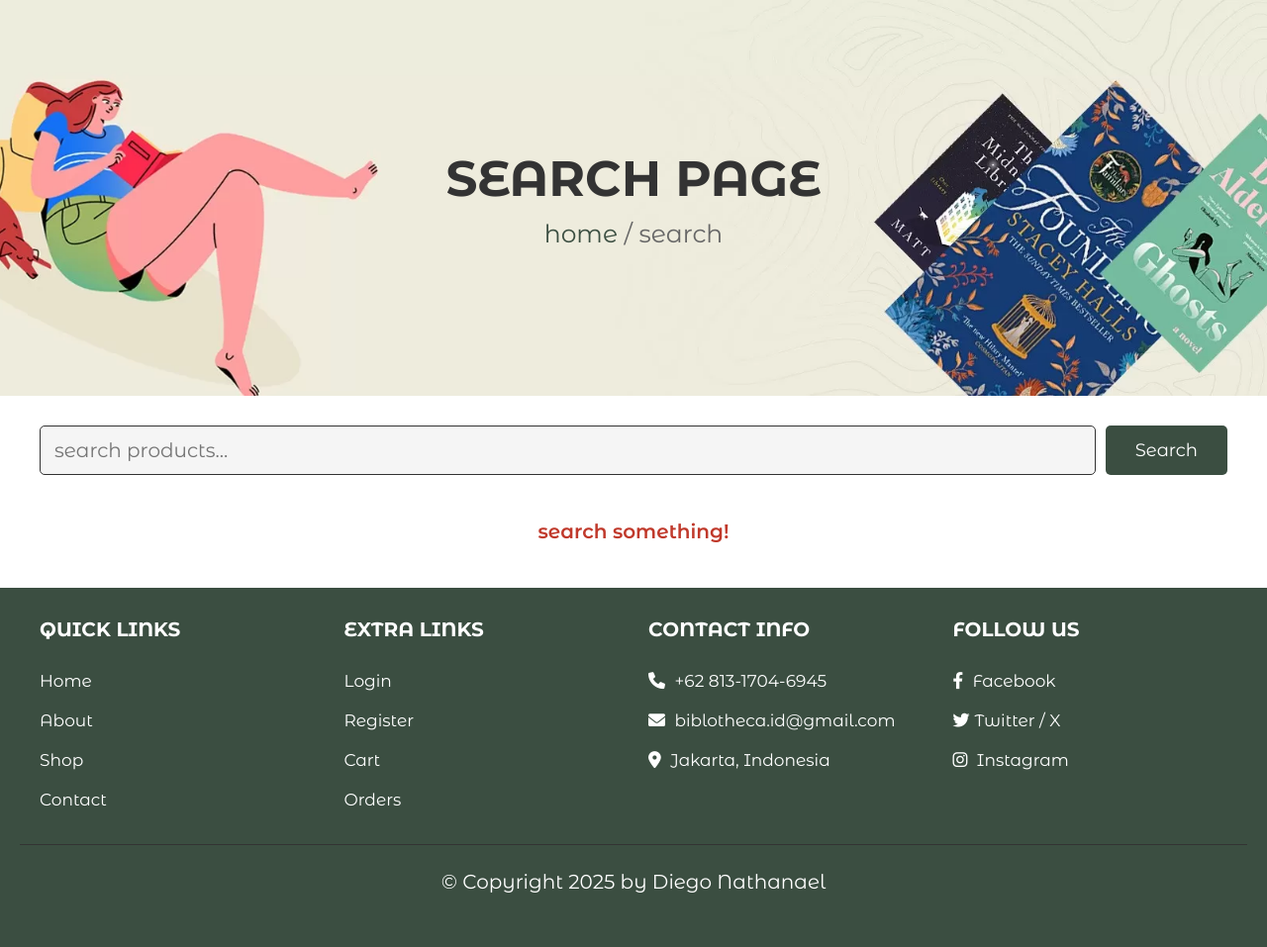
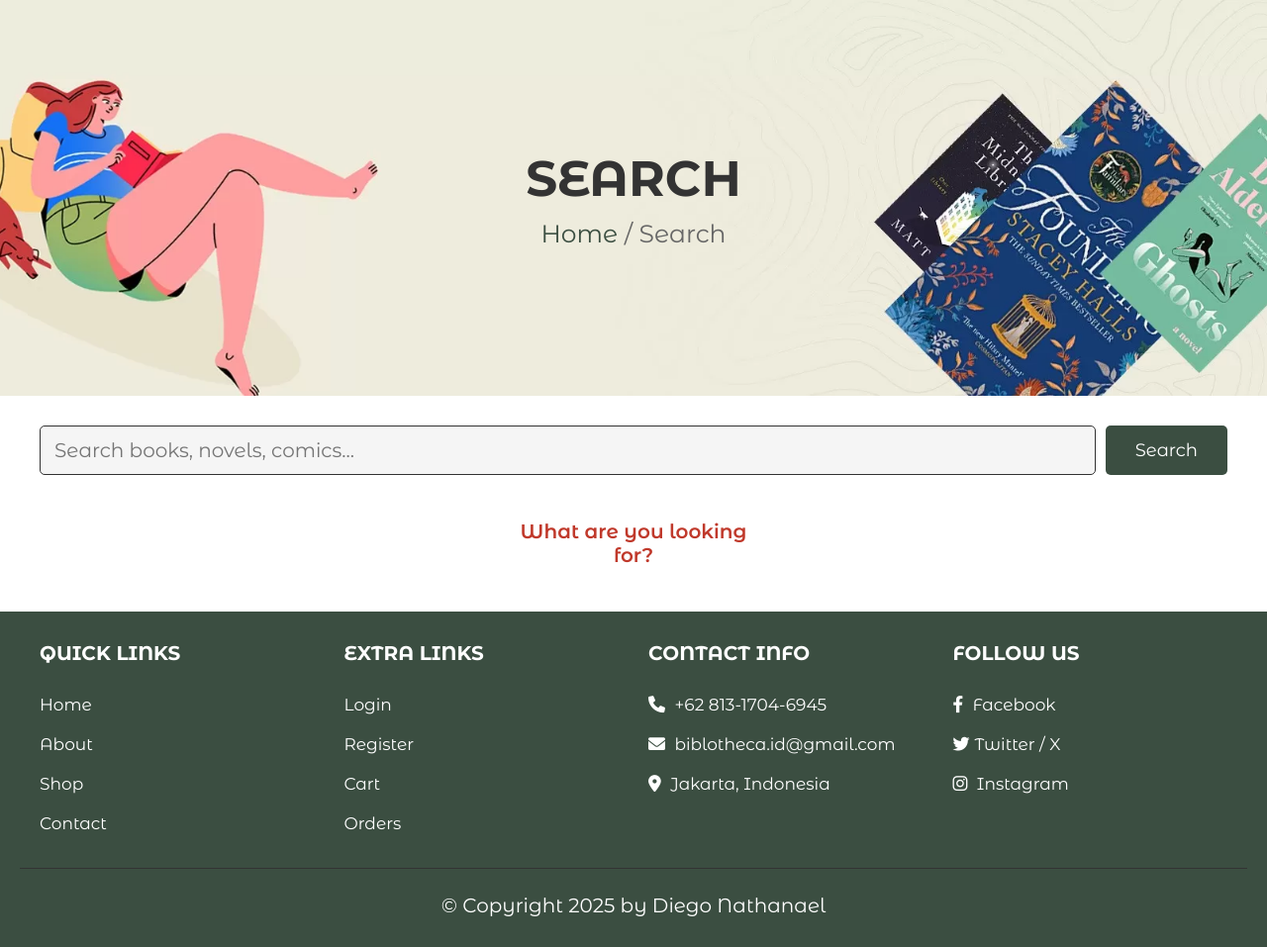
Before and after one commit to RockPockx/bookstore-website, a PHP site: page /search_page.php in a window 1280 px wide. Shown: the part 161-1118 px from the top of the page at 99% size. Before the commit the page ends 1063 px from the top, so only its background shows below. Run offline with PHP 8.4, Linux system fonts and the light colour scheme; the visitor is signed in with stand-in values (Sample User, id 1); tables that the repository leaves empty hold one stand-in row (values such as "Sample post").

Commit message:
fix: search page and profile tab

```diff
--- a/project/header.php
+++ b/project/header.php
@@ -50,8 +50,8 @@ if(isset($message)){
          </div>
 
          <div class="user-box">
-            <p>username : <span><?php echo $_SESSION['user_name']; ?></span></p>
-            <p>email : <span><?php echo $_SESSION['user_email']; ?></span></p>
+            <p>Username : <span><?php echo $_SESSION['user_name']; ?></span></p>
+            <p>E-mail : <span><?php echo $_SESSION['user_email']; ?></span></p>
             <a href="logout.php" class="delete-btn">logout</a>
          </div>
       </div>
--- a/project/search_page.php
+++ b/project/search_page.php
@@ -36,7 +36,7 @@ if(isset($_POST['add_to_cart'])){
    <meta charset="UTF-8">
    <meta http-equiv="X-UA-Compatible" content="IE=edge">
    <meta name="viewport" content="width=device-width, initial-scale=1.0">
-   <title>search page</title>
+   <title>Search</title>
 
    <!-- font awesome cdn link  -->
    <link rel="stylesheet" href="https://cdnjs.cloudflare.com/ajax/libs/font-awesome/6.0.0/css/all.min.css">
@@ -50,13 +50,13 @@ if(isset($_POST['add_to_cart'])){
 <?php include 'header.php'; ?>
 
 <div class="heading">
-   <h3>search page</h3>
-   <p> <a href="home.php">home</a> / search </p>
+   <h3>Search</h3>
+   <p> <a href="home.php">Home</a> / Search </p>
 </div>
 
 <section class="search-form">
    <form action="" method="post">
-      <input type="text" name="search" placeholder="search products..." class="box">
+      <input type="text" name="search" placeholder="Search books, novels, comics..." class="box">
       <input type="submit" name="submit" value="search" class="btn">
    </form>
 </section>
@@ -84,10 +84,10 @@ if(isset($_POST['add_to_cart'])){
    <?php
             }
          }else{
-            echo '<p class="empty">no result found!</p>';
+            echo '<p class="empty">Sorry! No result found!</p>';
          }
       }else{
-         echo '<p class="empty">search something!</p>';
+         echo '<p class="empty">What are you looking for?</p>';
       }
    ?>
    </div>
```
